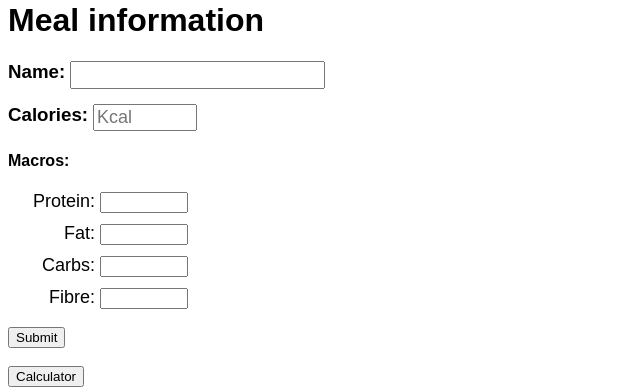
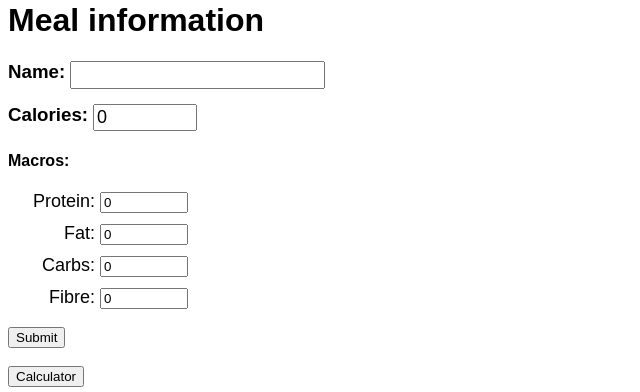
Before and after one commit to Lilley-DL/Momentum, a Flask app: page /createEntry in a window 1280 px wide. Shown: the part 139-531 px from the top of the page, without its empty margins (0-640 px from the left). Run offline with Flask 3, Linux system fonts and the light colour scheme; the visitor is signed in with stand-in values (Sample User, id 1).

Commit message:
added auto input focus for calculator

```diff
--- a/app.py
+++ b/app.py
@@ -246,11 +246,11 @@ def createEntry():
         #validate and ecape the name
 
         macros = {
-            "calories":None,
-            "protein":None,
-            "fats":None,
-            "carbs":None,
-            "fibre":None
+            "calories":0,
+            "protein":0,
+            "fats":0,
+            "carbs":0,
+            "fibre":0
         }
                 #macro info
         calories = float(request.form.get('calories'))
--- a/templates/createEntry.html
+++ b/templates/createEntry.html
@@ -24,26 +24,26 @@
             <div id="calories-input-wrapper">
                 <!-- <label for="calories">Calories:</label> -->
                 <h3 for="calories">Calories:</h3>
-                <input class="macroInput" type="number" id="calorieInput" name="calories" min="0" step="0.01" required placeholder="Kcal">
+                <input class="macroInput" type="number" id="calorieInput" name="calories" min="0" step="0.01" required placeholder="Kcal" value="0">
             </div>
             <h4 id="macroHeader">Macros:</h4>
 
             <div id="macro-input-wrapper">
                 <div>
                     <label for="protein">Protein:</label>
-                    <input class="macroInput" type="number" id="proteinInput" name="protein" min="0" step="0.01" >
+                    <input class="macroInput" type="number" id="proteinInput" name="protein" min="0" step="0.01"  value="0">
                 </div>
                 <div>
                     <label for="fats">Fat:</label>
-                    <input class="macroInput" type="number" id="fatsInput" name="fats" min="0" step="0.01" >
+                    <input class="macroInput" type="number" id="fatsInput" name="fats" min="0" step="0.01"  value="0">
                 </div>
                 <div>
                     <label for="carbs">Carbs:</label>
-                    <input class="macroInput" type="number" id="carbsInput" name="carbs" min="0" step="0.01" >
+                    <input class="macroInput" type="number" id="carbsInput" name="carbs" min="0" step="0.01"  value="0">
                 </div>
                 <div>
                     <label for="fibre">Fibre:</label>
-                    <input class="macroInput" type="number" id="fibreInput" name="fibre" min="0" step="0.01" >
+                    <input class="macroInput" type="number" id="fibreInput" name="fibre" min="0" step="0.01"  value="0">
                 </div>
             </div>
             <br>
@@ -100,7 +100,7 @@
 
     var calcButtons = document.getElementsByClassName("calc-button")
 
-    var calcResult = 0;
+    var calcDisplay = 0;
 
     var left;
     var right;
@@ -138,29 +138,33 @@
                         console.log(`left ${left} :: right ${right} :: op ${operand}`)
                         let calculation = calculate(left,right,operand)
                         console.log("CALCULATION = ",calculation)
+                        //put the value in the last focused number input
+                        handleCalculationResult(calculation)
+                        //clear calculator (maybe close the modal too)
+                        clearCalc()
                     }
                     break
                 case "X":
-                    calcInput.value = ""
-                    calcResult = 0
-                    left = undefined
-                    right = undefined
-                    operand = undefined
+                    clearCalc()
                     break
 
                 default:
                     //put the numerical value in the input
+                    if(right){
+                        calcDisplay = Number(calcDisplay+value)
+                        right = Number(calcDisplay)
+                    }else if(operand){
 
-                    if(operand){
-                        calcResult = 0
-                        calcResult = Number(calcResult+value)
-                        right = Number(calcResult)
+                        calcDisplay = 0
+                        calcDisplay = Number(calcDisplay+value)
+                        right = Number(calcDisplay)
+
                     }else{
-                        calcResult = Number(calcResult+value)
-                        left = Number(calcResult)
+                        calcDisplay = Number(calcDisplay+value)
+                        left = Number(calcDisplay)
                     }
 
-                    console.log("Calc result = ",calcResult)
+                    console.log("Calc result = ",calcDisplay)
 
                     if(left && right && operand){
                         calcInput.value = left+operand+right
@@ -174,6 +178,14 @@
 
             }
         })
+    }
+
+    function clearCalc(){
+        calcInput.value = ""
+        calcDisplay = 0
+        left = undefined
+        right = undefined
+        operand = undefined
     }
 
     function calculate(left,right,operand){
@@ -207,8 +219,22 @@
         calcModal.close()
     })
 
+    //THIS IS FROM GEMINI
+    let lastFocusedInput;
 
+    // Store the last focused input when an input field receives focus
+    document.querySelectorAll('input[type="number"]').forEach(input => {
+        input.addEventListener('focus', () => {
+        lastFocusedInput = input;
+        });
+    });
 
+    // When the calculation is complete in your calculator modal:
+    function handleCalculationResult(result) {
+        if (lastFocusedInput) {
+        lastFocusedInput.value = result;
+        }
+    }
 
 </script>
 
```
